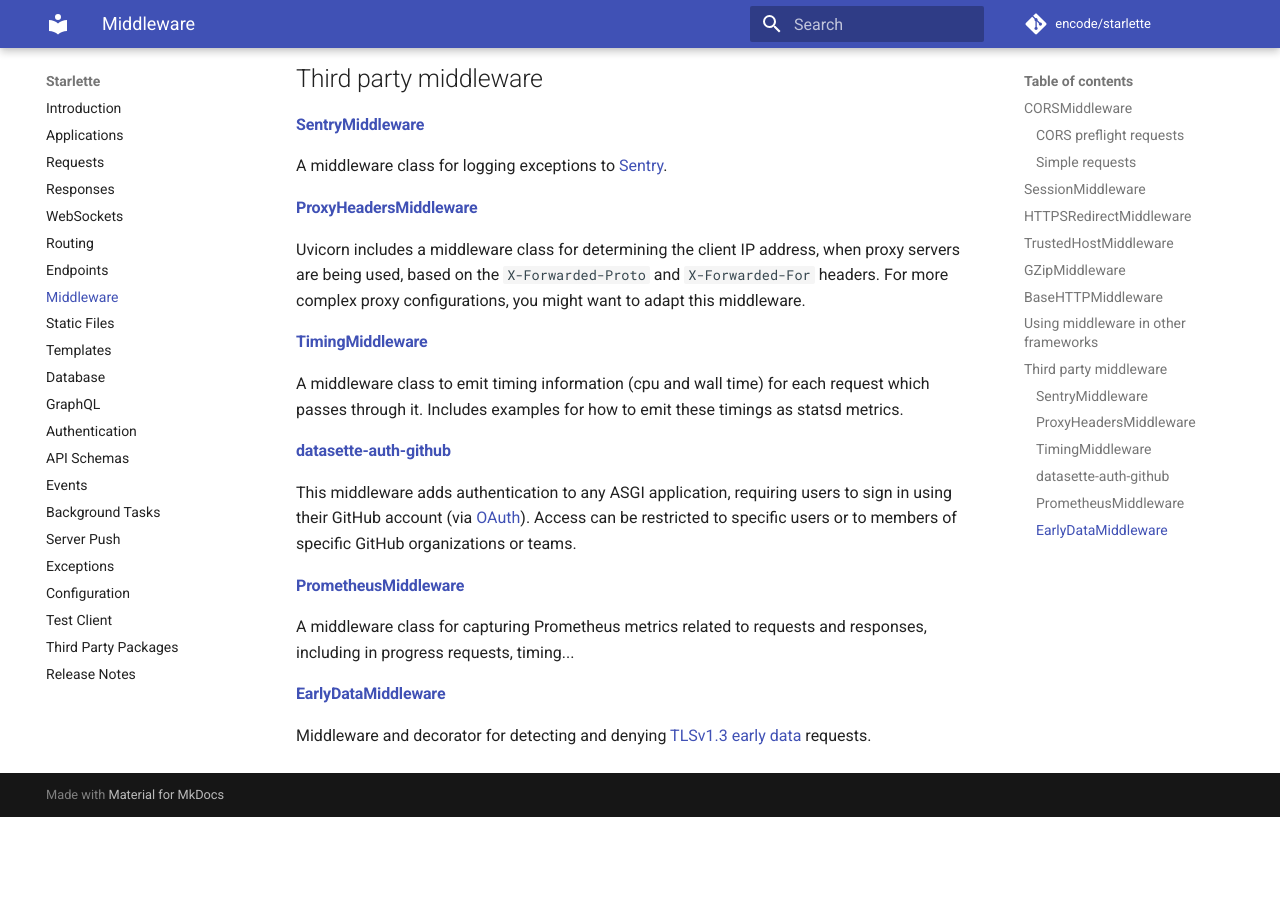
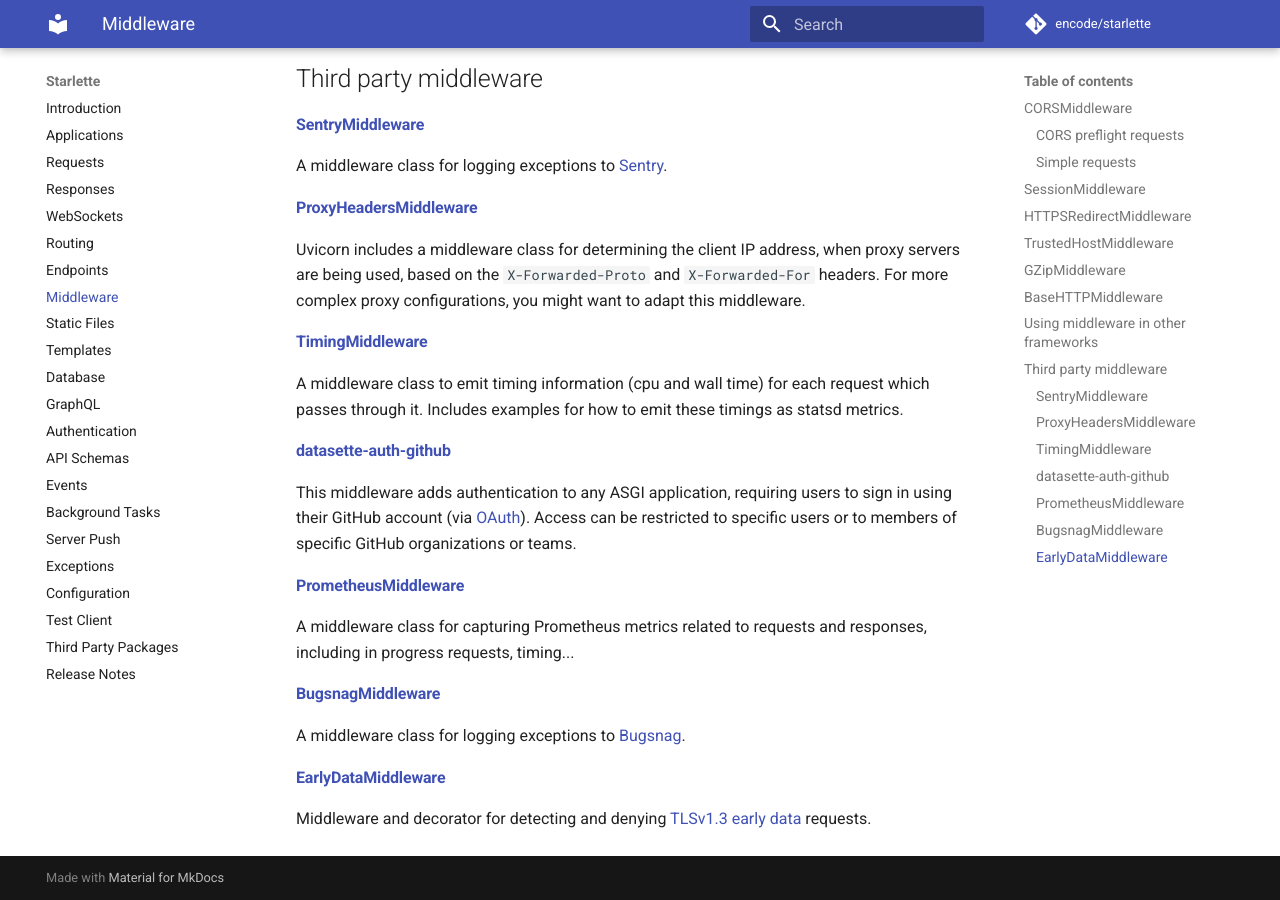
Before and after one commit to hidraco/starlette, an MkDocs documentation site: the page built from docs/middleware.md, in a window 1280 px wide and 900 px high, scrolled down 4804 px. Built offline with MkDocs 1.6.1 and Material for MkDocs 9.7.7, drawn with Linux system fonts in a browser that asks for light colours; comment, search, counter and statistics services are not loaded; before the commit the page ends 5621 px from its top, so only the background shows below that.

Commit message:
Added Documentation For Bugsnag Integration in Starlette (#638)

```diff
--- a/docs/middleware.md
+++ b/docs/middleware.md
@@ -227,6 +227,10 @@ Access can be restricted to specific users or to members of specific GitHub orga
 
 A middleware class for capturing Prometheus metrics related to requests and responses, including in progress requests, timing...
 
+#### [BugsnagMiddleware](https://github.com/ashinabraham/starlette-bugsnag)
+
+A middleware class for logging exceptions to [Bugsnag](https://www.bugsnag.com/).
+
 #### [EarlyDataMiddleware](https://github.com/HarrySky/starlette-early-data)
 
 Middleware and decorator for detecting and denying [TLSv1.3 early data](https://tools.ietf.org/html/rfc8470) requests.
```
